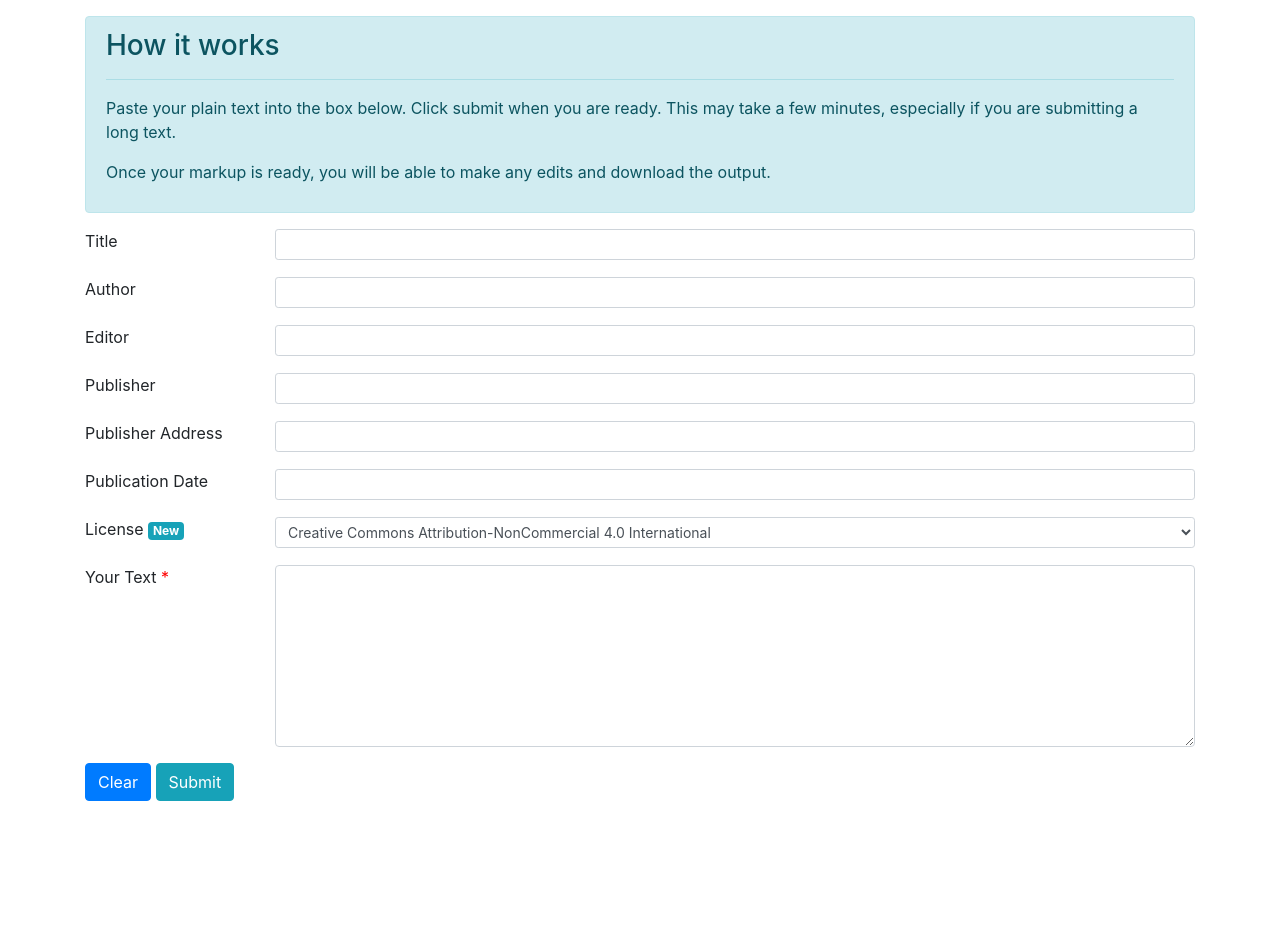
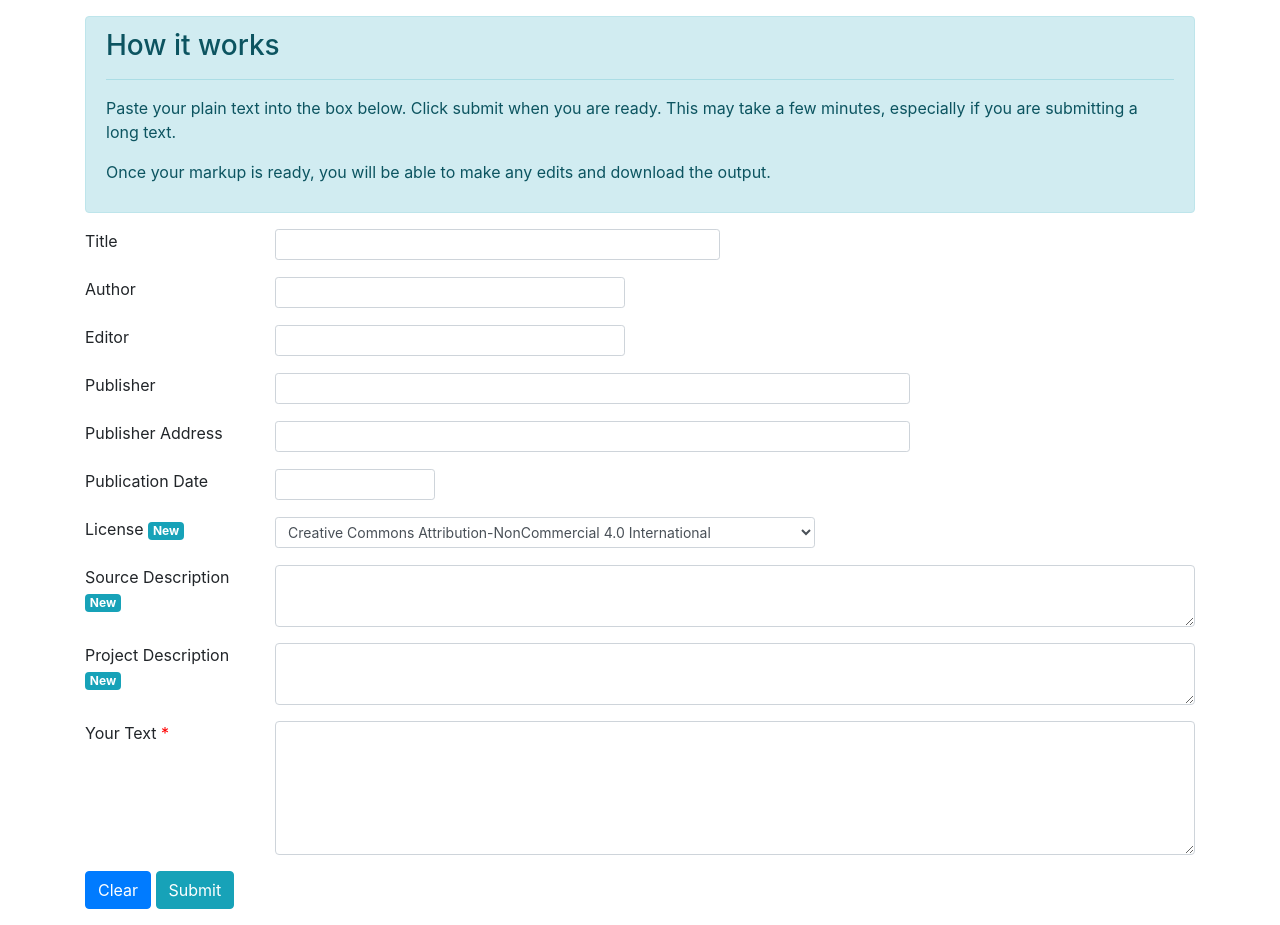
Before and after one commit to auholmes/thesis_app, a Flask app: page / in a window 1280 px wide. Shown: the part 56-981 px from the top of the page. Before the commit the page ends 857 px from the top, so only its background shows below. Run offline with Flask 2, Linux system fonts and the light colour scheme; some libraries are stand-ins or nearby versions.

Commit message:
change license to licence, add source description, add project description

```diff
--- a/src/app.py
+++ b/src/app.py
@@ -31,10 +31,22 @@ def submit_text():
     publisher_address = request.form['teiHeaderPublisherAddress']
     publication_date = request.form['teiHeaderPublicationDate']
     license_desc = request.form['teiHeaderLicense']
+    project_description = request.form['teiHeaderProjectDescription']
+    source_description = request.form['teiHeaderSourceDescription']
 
+    project_description = re.sub('\n|\t\r|\r\n', ' ', project_description)
+    project_description = re.sub(' +', ' ', project_description)
+    if project_description != '':
+        project_description = tag_entities(project_description)
+
+    source_description = re.sub('\n|\t\r|\r\n', ' ', source_description)
+    source_description = re.sub(' +', ' ', source_description)
+    if source_description != '':
+        source_description = tag_entities(source_description
+                                          )
     # Create header
     tei_header = create_header(title, author, editor, publisher, publisher_address,
-                               publication_date, license_desc)
+                               publication_date, license_desc, project_description, source_description)
 
     # Create body
     text = request.form['rawText']
--- a/src/tei/assemble_tei.py
+++ b/src/tei/assemble_tei.py
@@ -2,6 +2,7 @@ import re
 from bs4 import BeautifulSoup
 from lxml import etree
 from src.utils.license_utils import license_dict
+from src.utils.ref_utils import create_initials_ref, create_name_ref, create_ref
 
 
 tag_dict = {'PER': 'persName',
@@ -9,25 +10,9 @@ tag_dict = {'PER': 'persName',
             'MISC': 'orgName',
             'ORG': 'name'}
 
-titles = ['Mr.', 'Mr', 'Mrs.', 'Mrs', 'Miss', 'Dr.', 'Dr', 'Sir', 'Ms.', 'Ms']
-
-
-def create_name_ref(x):
-    ref = x.split()
-    ref = [t for t in ref if t not in titles]
-    ref.insert(0, ref.pop(-1))
-    ref = '#{}'.format('_'.join(ref))
-    return re.sub(r'\.|,', '', ref)
-
-
-def create_ref(x):
-    ref = x.split()
-    ref = '#{}'.format('_'.join(ref))
-    return re.sub(r'\.|,', '', ref)
-
 
 def create_header(title='', author='', editor='', publisher='', publisher_address='',
-                  publication_date='', license_desc=''):
+                  publication_date='', license_desc='', project_description='', source_description=''):
     soup = BeautifulSoup()
     soup.append(soup.new_tag('teiHeader'))
     soup.find('teiHeader').append(soup.new_tag('fileDesc'))
@@ -44,7 +29,7 @@ def create_header(title='', author='', editor='', publisher='', publisher_addres
         soup.find('titleStmt').append(soup.new_tag('editor'))
         soup.editor.append(soup.new_tag('persName'))
         soup.editor.persName.string = editor
-        soup.editor.persName['ref'] = create_name_ref(editor)
+        soup.editor.persName['ref'] = create_initials_ref(editor)
     if publisher != '':
         soup.fileDesc.append(soup.new_tag('publicationStmt'))
         soup.publicationStmt.append(soup.new_tag('publisher'))
@@ -57,12 +42,55 @@ def create_header(title='', author='', editor='', publisher='', publisher_addres
             soup.publicationStmt.address.addrLine.string = publisher_address
         if license_desc != '':
             soup.publicationStmt.append(soup.new_tag('availability'))
-            soup.availability.append(soup.new_tag('license'))
-            soup.license['target'] = license_dict[license_desc]['target']
-            soup.license.string = license_dict[license_desc]['text']
+            soup.availability.append(soup.new_tag('licence'))
+            soup.licence['target'] = license_dict[license_desc]['target']
+            soup.licence.string = license_dict[license_desc]['text']
         if publication_date != '':
             soup.publicationStmt.append(soup.new_tag('date'))
             soup.publicationStmt.date.string = publication_date
+    if source_description != '':
+        soup.fileDesc.append(soup.new_tag('sourceDesc'))
+        soup.sourceDesc.append(soup.new_tag('p'))
+        markup = ''
+        for x in source_description:
+            text = x['text']
+            entities = x['entities']
+            index = 0
+            for e in entities:
+                if e['text'] not in ["I’ve", "I’ll", "I", "I’m", "I've", "I'll", "I'm", "I,"]:
+                    markup += text[index:e['start_pos']]
+                    if e['type'] == 'PER':
+                        ref = create_name_ref(e['text'])
+                    else:
+                        ref = create_ref(e['text'])
+                    markup += '<{} ref="{}">{}</{}>'.format(tag_dict[e['type']], ref, e['text'], tag_dict[e['type']])
+                    index = e['end_pos']
+            markup += text[index:]
+            markup += ' '
+        markup = markup[0:-1]
+        soup.sourceDesc.p.string = markup
+    if project_description != '':
+        soup.fileDesc.append(soup.new_tag('encodingStmt'))
+        soup.encodingStmt.append(soup.new_tag('projectDesc'))
+        soup.projectDesc.append(soup.new_tag('p'))
+        markup = ''
+        for x in project_description:
+            text = x['text']
+            entities = x['entities']
+            index = 0
+            for e in entities:
+                if e['text'] not in ["I’ve", "I’ll", "I", "I’m", "I've", "I'll", "I'm", "I,"]:
+                    markup += text[index:e['start_pos']]
+                    if e['type'] == 'PER':
+                        ref = create_name_ref(e['text'])
+                    else:
+                        ref = create_ref(e['text'])
+                    markup += '<{} ref="{}">{}</{}>'.format(tag_dict[e['type']], ref, e['text'], tag_dict[e['type']])
+                    index = e['end_pos']
+            markup += text[index:]
+            markup += ' '
+        markup = markup[0:-1]
+        soup.projectDesc.p.string = markup
     return soup
 
 
--- a/src/templates/markup.html
+++ b/src/templates/markup.html
@@ -40,43 +40,43 @@
         <form method="POST" action="/">
             <div class="form-group row">
                 <label class="col-sm-2">Title</label>
-                <div class="col-sm-10">
+                <div class="col-sm-5">
                     <input type="text" class="form-control form-control-sm" name="teiHeaderTitle">
                 </div>
             </div>
             <div class="form-group row">
                 <label class="col-sm-2">Author</label>
-                <div class="col-sm-10">
+                <div class="col-sm-4">
                     <input type="text" class="form-control form-control-sm" name="teiHeaderAuthor">
                 </div>
             </div>
             <div class="form-group row">
                 <label class="col-sm-2">Editor</label>
-                <div class="col-sm-10">
+                <div class="col-sm-4">
                     <input type="text" class="form-control form-control-sm" name="teiHeaderEditor">
                 </div>
             </div>
             <div class="form-group row">
                 <label class="col-sm-2">Publisher</label>
-                <div class="col-sm-10">
+                <div class="col-sm-7">
                     <input type="text" class="form-control form-control-sm" name="teiHeaderPublisher">
                 </div>
             </div>
             <div class="form-group row">
                 <label class="col-sm-2">Publisher Address</label>
-                <div class="col-sm-10">
+                <div class="col-sm-7">
                     <input type="text" class="form-control form-control-sm" name="teiHeaderPublisherAddress">
                 </div>
             </div>
             <div class="form-group row">
                 <label class="col-sm-2">Publication Date</label>
-                <div class="col-sm-10">
+                <div class="col-sm-2">
                     <input type="text" class="form-control form-control-sm" name="teiHeaderPublicationDate">
                 </div>
             </div>
             <div class="form-group row">
                 <label class="col-sm-2">License <span class="badge badge-info">New</span></label>
-                <div class="col-sm-10">
+                <div class="col-sm-6">
                     <select type="text" class="form-control form-control-sm" name="teiHeaderLicense">
                       <option value="CC_Attr_NonComm">Creative Commons Attribution-NonCommercial 4.0 International</option>
                       <option value="CC_Attr">Creative Commons Attribution 4.0 International</option>
@@ -86,9 +86,21 @@
                 </div>
             </div>
             <div class="form-group row">
+                <label class="col-sm-2">Source Description <span class="badge badge-info">New</span></label>
+                <div class="col-sm-10">
+                    <textarea type="text" rows="2" cols="5" class="form-control"  name="teiHeaderSourceDescription"></textarea>
+                </div>
+            </div>
+            <div class="form-group row">
+                <label class="col-sm-2">Project Description <span class="badge badge-info">New</span></label>
+                <div class="col-sm-10">
+                    <textarea type="text" rows="2" cols="5" class="form-control"  name="teiHeaderProjectDescription"></textarea>
+                </div>
+            </div>
+            <div class="form-group row">
                 <label class="col-sm-2">Your Text <font color="red">* </font></label>
                 <div class="col-sm-10">
-                    <textarea type="text" rows="7" cols="5" class="form-control"  name="rawText" required="true"></textarea>
+                    <textarea type="text" rows="5" cols="5" class="form-control"  name="rawText" required="true"></textarea>
                 </div>
             </div>
             <div class="form-group row">
```
Also changed, not shown: src/templates/output.html (+16 -2 lines), src/utils/ref_utils.py (added, +24 -0 lines).
